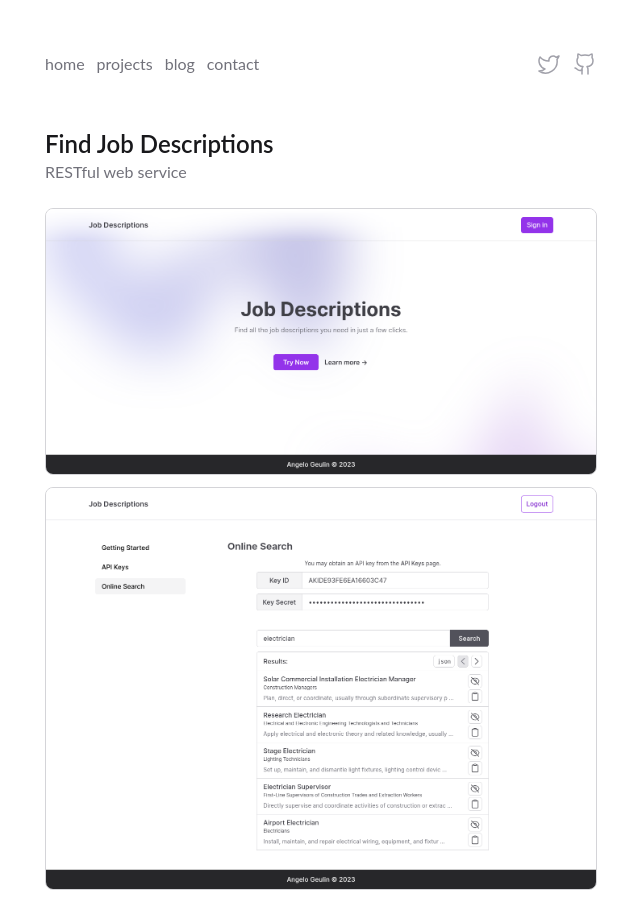
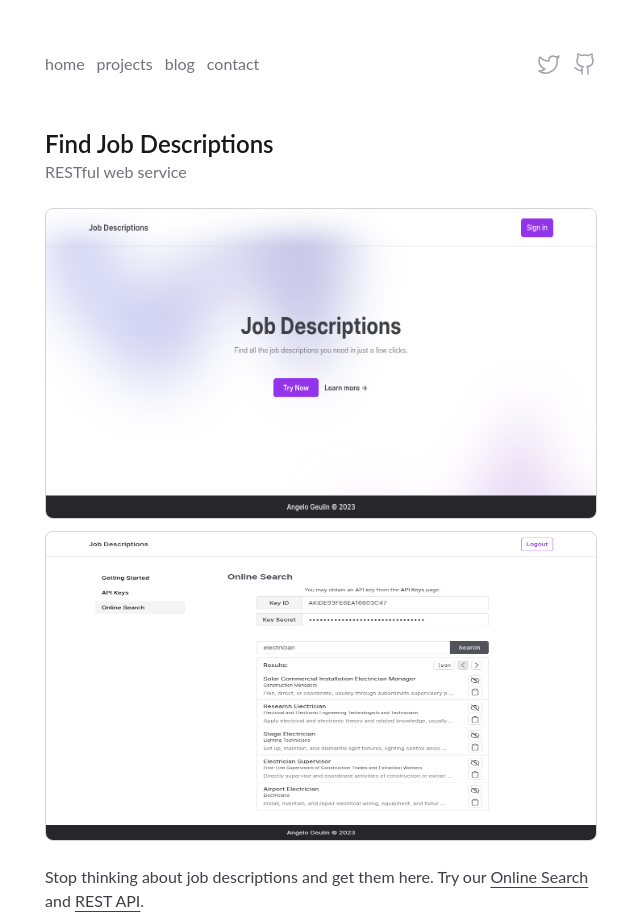
Before and after one commit to arvl130/personal-blog, a Nuxt app: page /projects/find-job-descriptions in a window 1280 px wide. Shown: the top 919 px of the page, without its empty margins (319-959 px from the left). Built offline with nearby package versions, Linux system fonts and the light colour scheme.

Commit message:
fix: make sure the img stays 16:9 aspect ratio even on production

```diff
--- a/pages/projects/filipino-de-cuisine.vue
+++ b/pages/projects/filipino-de-cuisine.vue
@@ -14,7 +14,7 @@ useHead({
       <NuxtImg
         src="/assets/img/previews/filipino-de-cuisine.png"
         alt="The home page of the Filipino de Cuisine website"
-        class="border border-zinc-300 rounded-lg w-full flex justify-center items-center"
+        class="border border-zinc-300 rounded-lg w-full flex justify-center items-center aspect-video"
         :width="800"
         :height="450"
         background="white"
--- a/pages/projects/find-job-descriptions.vue
+++ b/pages/projects/find-job-descriptions.vue
@@ -15,7 +15,7 @@ useHead({
       <NuxtImg
         src="/assets/img/previews/find-job-descriptions-1.png"
         alt="The home page of Find Job Descriptions"
-        class="border border-zinc-300 rounded-lg w-full flex justify-center items-center mb-3"
+        class="border border-zinc-300 rounded-lg w-full flex justify-center items-center aspect-video mb-3"
         :width="800"
         :height="450"
         background="white"
@@ -25,7 +25,7 @@ useHead({
       <NuxtImg
         src="/assets/img/previews/find-job-descriptions-2.png"
         alt="The online search page of Find Job Descriptions"
-        class="border border-zinc-300 rounded-lg w-full flex justify-center items-center"
+        class="border border-zinc-300 rounded-lg w-full flex justify-center items-center aspect-video"
         :width="800"
         :height="450"
         background="white"
--- a/pages/projects/kiss-linux-cdv.vue
+++ b/pages/projects/kiss-linux-cdv.vue
@@ -14,7 +14,7 @@ useHead({
       <NuxtImg
         src="/assets/img/previews/kiss-linux-cdv.png"
         alt="A screenshot of KISS32 Linux CDV playing full 1080p video via MPV media player"
-        class="border border-zinc-300 rounded-lg w-full flex justify-center items-center"
+        class="border border-zinc-300 rounded-lg w-full flex justify-center items-center aspect-video"
         :width="800"
         :height="450"
         background="white"
--- a/pages/projects/lfi-dental-clinic.vue
+++ b/pages/projects/lfi-dental-clinic.vue
@@ -13,7 +13,7 @@ useHead({
       <NuxtImg
         src="/assets/img/previews/lfi-dental-clinic-1.png"
         alt="The home page for the LFI Dental Clinic website"
-        class="border border-zinc-300 rounded-lg w-full flex justify-center items-center mb-3"
+        class="border border-zinc-300 rounded-lg w-full flex justify-center items-center aspect-video mb-3"
         :width="800"
         :height="450"
         background="white"
@@ -23,7 +23,7 @@ useHead({
       <NuxtImg
         src="/assets/img/previews/lfi-dental-clinic-2.png"
         alt="The appointments scheduling page of the LFI Dental Clinic website"
-        class="border border-zinc-300 rounded-lg w-full flex justify-center items-center"
+        class="border border-zinc-300 rounded-lg w-full flex justify-center items-center aspect-video"
         :width="800"
         :height="450"
         background="white"
```
